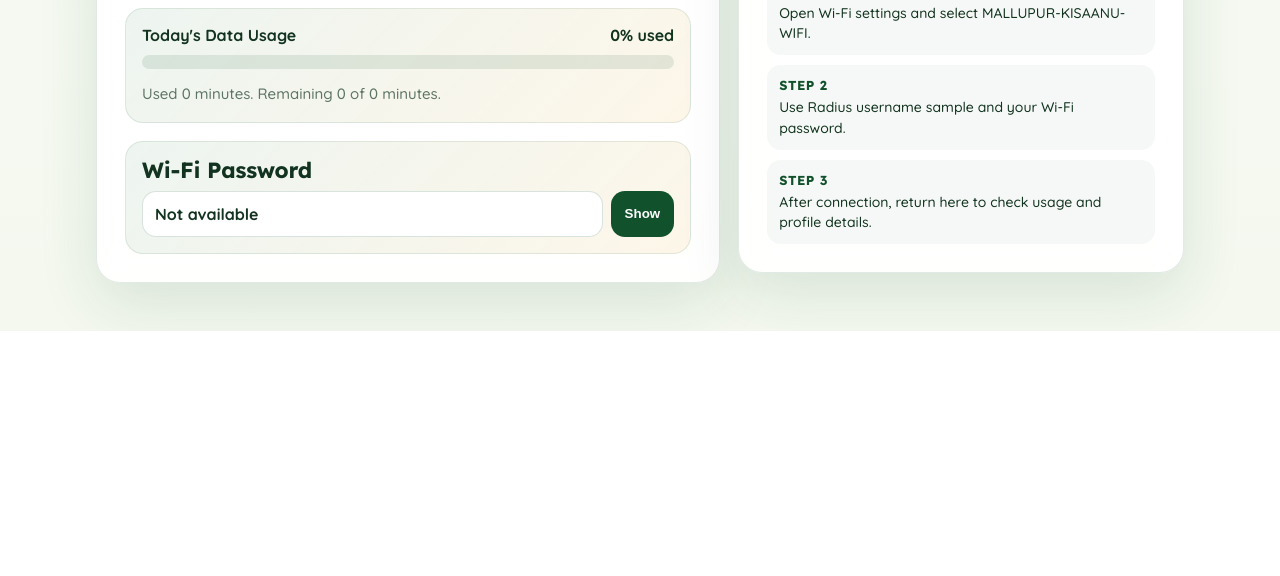
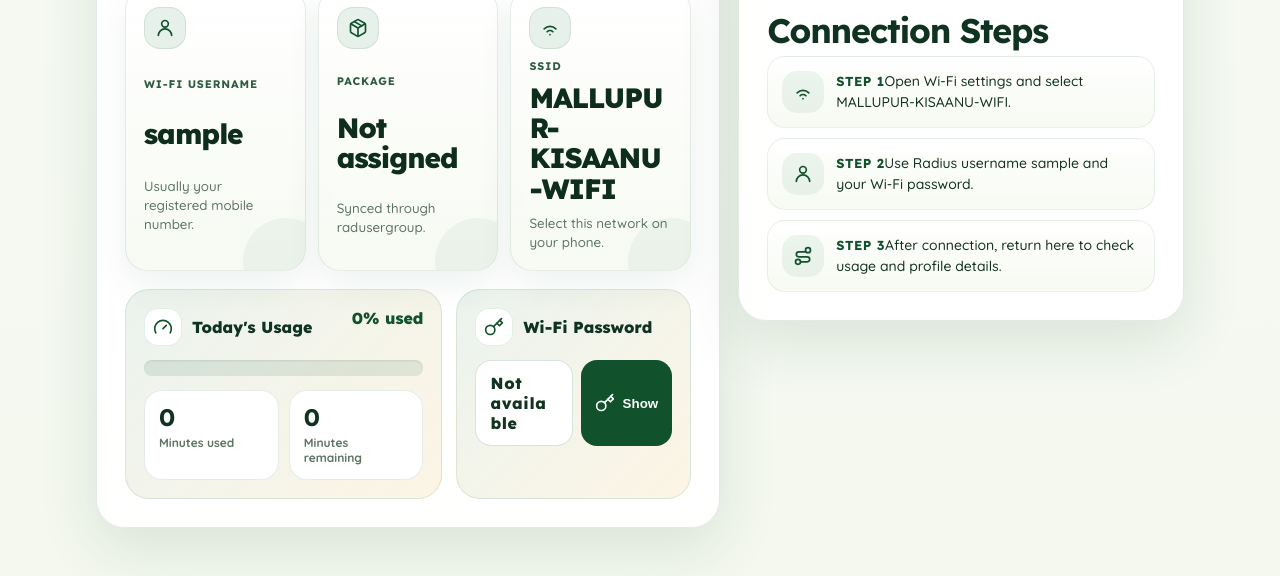
Before and after one commit to techieshukla/radius-kisaanu, a PHP site: page /dashboard.php in a window 1280 px wide. Shown: the part 722-1298 px from the top of the page. Before the commit the page ends 1053 px from the top, so only its background shows below. Run offline with PHP 8.4, Linux system fonts and the light colour scheme; the visitor is signed in with stand-in values (Sample User, id 1); data comes from the database, SQL or seed files in the repository; data that the repository does not hold is empty.

Commit message:
Polish portal dashboard UI

```diff
--- a/portal/public/dashboard.php
+++ b/portal/public/dashboard.php
@@ -16,6 +16,23 @@ if ($radiusSsid === '') {
 }
 $planCode = (string)($dashboard['plan_code'] ?? ($profile['plan_code'] ?? ''));
 $usagePercent = $minutesTotal > 0 ? min(100, (int)round(($minutesUsed / $minutesTotal) * 100)) : 0;
+
+function lucide_icon(string $name): string
+{
+    $icons = [
+        'wifi' => '<path d="M5 13a10 10 0 0 1 14 0"/><path d="M8.5 16.5a5 5 0 0 1 7 0"/><path d="M12 20h.01"/>',
+        'user' => '<path d="M20 21a8 8 0 0 0-16 0"/><circle cx="12" cy="7" r="4"/>',
+        'package' => '<path d="m7.5 4.27 9 5.15"/><path d="M21 8a2 2 0 0 0-1-1.73l-7-4a2 2 0 0 0-2 0l-7 4A2 2 0 0 0 3 8v8a2 2 0 0 0 1 1.73l7 4a2 2 0 0 0 2 0l7-4A2 2 0 0 0 21 16Z"/><path d="m3.3 7 8.7 5 8.7-5"/><path d="M12 22V12"/>',
+        'clock' => '<circle cx="12" cy="12" r="10"/><path d="M12 6v6l4 2"/>',
+        'key' => '<circle cx="7.5" cy="15.5" r="5.5"/><path d="m21 2-9.6 9.6"/><path d="m15.5 7.5 3 3L22 7l-3-3"/>',
+        'shield' => '<path d="M20 13c0 5-3.5 7.5-7.3 8.8a2 2 0 0 1-1.4 0C7.5 20.5 4 18 4 13V6a1 1 0 0 1 1-1c2 0 4.5-1.2 6.2-2.4a1.5 1.5 0 0 1 1.6 0C14.5 3.8 17 5 19 5a1 1 0 0 1 1 1Z"/><path d="m9 12 2 2 4-4"/>',
+        'route' => '<circle cx="6" cy="19" r="3"/><path d="M9 19h8a3 3 0 0 0 0-6H7a3 3 0 0 1 0-6h8"/><circle cx="18" cy="5" r="3"/>',
+        'login' => '<path d="M15 3h4a2 2 0 0 1 2 2v14a2 2 0 0 1-2 2h-4"/><path d="m10 17 5-5-5-5"/><path d="M15 12H3"/>',
+        'gauge' => '<path d="m12 14 4-4"/><path d="M3.34 19a10 10 0 1 1 17.32 0"/>',
+    ];
+    $body = $icons[$name] ?? $icons['wifi'];
+    return '<svg class="lucide" viewBox="0 0 24 24" aria-hidden="true" fill="none" stroke="currentColor" stroke-width="2" stroke-linecap="round" stroke-linejoin="round">' . $body . '</svg>';
+}
 ?>
 <!DOCTYPE html>
 <html lang="en">
@@ -26,7 +43,7 @@ $usagePercent = $minutesTotal > 0 ? min(100, (int)round(($minutesUsed / $minutes
     <title>Mallupur Adhunik Gram Seva Public Wi-Fi | Dashboard</title>
     <style>
       @import url('https://fonts.googleapis.com/css2?family=Lexend:wght@500;600;700;800&family=Quicksand:wght@500;600;700&display=swap');
-      :root { color-scheme: light; --bg:#f4f8ef; --panel:rgba(255, 255, 255, 0.94); --text:#12331f; --muted:#5d7464; --brand:#1f7a43; --brand-deep:#11512b; --accent:#f0b94b; --line:rgba(17,81,43,.12); --danger:#b42318; --success:#0f7a3f; --shadow:0 20px 60px rgba(17,81,43,.12); }
+      :root { color-scheme: light; --bg:#f4f8ef; --panel:rgba(255, 255, 255, 0.94); --text:#12331f; --muted:#5d7464; --brand:#1f7a43; --brand-deep:#11512b; --accent:#f0b94b; --line:rgba(17,81,43,.12); --danger:#b42318; --success:#0f7a3f; --shadow:0 20px 60px rgba(17,81,43,.12); --soft:#edf6e8; --ink-soft:#2d5c3e; }
       * { box-sizing: border-box; }
       body { margin:0; min-height:100vh; font-family:"Quicksand","Noto Sans Devanagari",system-ui,sans-serif; color:var(--text); background:radial-gradient(circle at top left, rgba(240,185,75,.22), transparent 38%), radial-gradient(circle at top right, rgba(31,122,67,.16), transparent 36%), linear-gradient(180deg, #f8fbf5 0%, var(--bg) 100%); }
       h1,h2,h3,.section-title,.btn,.nav-link,.metric strong,.fact strong,label { font-family:"Lexend","Noto Sans Devanagari",system-ui,sans-serif; }
@@ -37,41 +54,55 @@ $usagePercent = $minutesTotal > 0 ? min(100, (int)round(($minutesUsed / $minutes
       .hero::after { content:""; position:absolute; inset:-40% auto auto 54%; width:220px; height:220px; border-radius:999px; background:rgba(240,185,75,.18); filter:blur(4px); }
       .brand { display:inline-flex; align-items:center; gap:10px; padding:8px 12px; border-radius:999px; background:rgba(255,255,255,.12); font-size:12px; letter-spacing:.08em; text-transform:uppercase; }
       .brand-badge { width:28px; height:28px; display:inline-flex; align-items:center; justify-content:center; border-radius:50%; background:var(--accent); color:var(--brand-deep); font-weight:800; }
-      h1 { margin:18px 0 10px; font-size:28px; line-height:1.12; }
+      h1 { margin:18px 0 10px; font-size:clamp(32px, 6vw, 54px); line-height:0.98; letter-spacing:-.045em; max-width:11ch; }
       .hero p { margin:0; max-width:38ch; color:rgba(255,255,255,.82); line-height:1.55; }
       .chips { display:flex; flex-wrap:wrap; gap:10px; margin-top:18px; }
-      .chip { display:inline-flex; align-items:center; gap:8px; padding:10px 12px; border-radius:16px; background:rgba(255,255,255,.1); font-size:13px; }
+      .chip { display:inline-flex; align-items:center; gap:8px; padding:10px 12px; border-radius:16px; background:rgba(255,255,255,.1); font-size:13px; font-weight:700; }
       .hero-media { width:min(100%,240px); justify-self:center; }
       .hero-frame { overflow:hidden; border-radius:24px; padding:8px; background:rgba(255,255,255,.12); border:1px solid rgba(255,255,255,.18); box-shadow:0 22px 44px rgba(9,43,23,.24); }
       .hero-image { display:block; width:100%; aspect-ratio:4/3; object-fit:cover; border-radius:18px; }
+      .lucide { width:20px; height:20px; flex:0 0 auto; }
       .layout { display:grid; gap:18px; }
-      .card { margin-top:18px; border-radius:24px; padding:24px; background:var(--panel); box-shadow:var(--shadow); border:1px solid var(--line); backdrop-filter:blur(12px); }
+      .card { margin-top:18px; border-radius:28px; padding:24px; background:var(--panel); box-shadow:var(--shadow); border:1px solid var(--line); backdrop-filter:blur(12px); }
       .nav { display:flex; flex-wrap:wrap; gap:8px; margin-bottom:16px; }
       .nav-link,.logout-btn { border:1px solid rgba(17,81,43,.16); border-radius:999px; min-height:40px; padding:9px 14px; background:#fff; color:var(--brand-deep); text-decoration:none; font-size:12px; font-weight:800; cursor:pointer; }
       .nav-link.active { background:rgba(31,122,67,.1); border-color:rgba(31,122,67,.28); }
-      .section-title { margin:0 0 8px; font-size:26px; line-height:1.1; letter-spacing:-.01em; }
+      .section-title { margin:0 0 8px; font-size:clamp(24px, 4vw, 34px); line-height:1.05; letter-spacing:-.035em; color:#0f3320; }
       .section-copy { margin:0 0 20px; color:var(--muted); line-height:1.7; font-size:15px; }
-      .banner { margin-bottom:16px; border-radius:18px; padding:14px 16px; font-size:14px; line-height:1.5; background:rgba(31,122,67,.08); color:var(--success); border:1px solid rgba(31,122,67,.18); }
+      .banner { display:flex; align-items:center; gap:10px; margin-bottom:16px; border-radius:18px; padding:14px 16px; font-size:14px; line-height:1.5; background:rgba(31,122,67,.08); color:var(--success); border:1px solid rgba(31,122,67,.18); font-weight:700; }
+      .dashboard-head { display:grid; gap:12px; margin-bottom:18px; }
+      .dashboard-kicker { display:inline-flex; align-items:center; gap:8px; color:var(--brand-deep); font:800 12px/1 "Lexend", system-ui, sans-serif; letter-spacing:.08em; text-transform:uppercase; }
       .metrics { display:grid; gap:12px; grid-template-columns:1fr; }
-      .metric { display:grid; gap:6px; border-radius:18px; padding:16px; background:rgba(17,81,43,.04); border:1px solid rgba(17,81,43,.08); }
-      .metric strong { font-size:12px; color:var(--brand-deep); letter-spacing:.05em; text-transform:uppercase; }
-      .metric span { overflow-wrap:anywhere; font-size:20px; font-weight:800; }
+      .metric { position:relative; overflow:hidden; display:grid; gap:10px; border-radius:22px; padding:18px; background:linear-gradient(180deg, #fff, rgba(246,250,242,.92)); border:1px solid rgba(17,81,43,.1); box-shadow:0 14px 34px rgba(17,81,43,.07); }
+      .metric::after { content:""; position:absolute; inset:auto -24px -34px auto; width:86px; height:86px; border-radius:999px; background:rgba(31,122,67,.06); }
+      .metric-icon { width:42px; height:42px; display:inline-flex; align-items:center; justify-content:center; border-radius:16px; color:var(--brand-deep); background:rgba(31,122,67,.1); border:1px solid rgba(31,122,67,.12); }
+      .metric strong { font-size:11px; color:var(--ink-soft); letter-spacing:.08em; text-transform:uppercase; }
+      .metric span { overflow-wrap:anywhere; font-family:"Lexend", system-ui, sans-serif; font-size:clamp(20px, 4vw, 28px); line-height:1.08; font-weight:800; letter-spacing:-.035em; color:#0e2d1d; }
       .metric small { color:var(--muted); line-height:1.45; }
-      .usage { margin-top:18px; border-radius:18px; padding:16px; background:linear-gradient(135deg, rgba(31,122,67,.08), rgba(240,185,75,.12)); border:1px solid rgba(17,81,43,.1); }
-      .usage-head { display:flex; justify-content:space-between; gap:12px; align-items:center; margin-bottom:10px; font-weight:800; }
-      .bar { overflow:hidden; height:14px; border-radius:999px; background:rgba(17,81,43,.1); }
+      .usage-grid { display:grid; gap:14px; margin-top:18px; }
+      .usage { border-radius:24px; padding:18px; background:linear-gradient(135deg, rgba(31,122,67,.09), rgba(240,185,75,.14)); border:1px solid rgba(17,81,43,.1); }
+      .usage-head { display:flex; justify-content:space-between; gap:12px; align-items:flex-start; margin-bottom:14px; font-weight:800; }
+      .usage-title { display:flex; align-items:center; gap:10px; font-family:"Lexend", system-ui, sans-serif; color:#0f3320; }
+      .usage-title .metric-icon { width:38px; height:38px; border-radius:14px; background:#fff; }
+      .usage-value { font-family:"Lexend", system-ui, sans-serif; color:var(--brand-deep); }
+      .bar { overflow:hidden; height:16px; border-radius:999px; background:rgba(17,81,43,.1); box-shadow:inset 0 1px 2px rgba(17,81,43,.12); }
       .bar span { display:block; height:100%; width:<?php echo e((string)$usagePercent); ?>%; border-radius:999px; background:linear-gradient(135deg, var(--brand), var(--accent)); }
       .password-row { display:flex; gap:8px; align-items:stretch; }
-      .secret { flex:1; display:flex; align-items:center; min-height:46px; border:1px solid rgba(17,81,43,.16); border-radius:14px; padding:10px 12px; background:#fff; overflow-wrap:anywhere; font-weight:800; }
-      .toggle { border:0; border-radius:14px; padding:10px 14px; background:var(--brand-deep); color:#fff; font-weight:800; cursor:pointer; }
+      .secret { flex:1; display:flex; align-items:center; min-height:52px; border:1px solid rgba(17,81,43,.16); border-radius:16px; padding:12px 14px; background:#fff; overflow-wrap:anywhere; font-family:"Lexend", system-ui, sans-serif; font-weight:800; letter-spacing:.04em; }
+      .toggle { display:inline-flex; align-items:center; gap:8px; border:0; border-radius:16px; padding:10px 14px; background:var(--brand-deep); color:#fff; font-weight:800; cursor:pointer; }
       .facts { display:grid; gap:10px; margin-top:18px; }
-      .fact { display:grid; gap:4px; border-radius:14px; padding:12px; background:rgba(17,81,43,.04); }
+      .fact { display:grid; grid-template-columns:42px 1fr; gap:12px; align-items:start; border-radius:18px; padding:14px; background:linear-gradient(180deg, #fff, rgba(246,250,242,.92)); border:1px solid rgba(17,81,43,.08); }
+      .fact-icon { width:42px; height:42px; display:inline-flex; align-items:center; justify-content:center; border-radius:15px; color:var(--brand-deep); background:rgba(31,122,67,.08); }
       .fact strong { font-size:13px; letter-spacing:.04em; text-transform:uppercase; color:var(--brand-deep); }
       .fact span { font-size:14px; line-height:1.45; overflow-wrap:anywhere; }
+      .mini-grid { display:grid; grid-template-columns:1fr 1fr; gap:10px; margin-top:14px; }
+      .mini-stat { border-radius:18px; padding:14px; background:#fff; border:1px solid rgba(17,81,43,.1); }
+      .mini-stat strong { display:block; font-family:"Lexend", system-ui, sans-serif; font-size:24px; line-height:1; letter-spacing:-.04em; color:#0f3320; }
+      .mini-stat span { display:block; margin-top:6px; color:var(--muted); font-size:12px; font-weight:700; }
       .aside-banner { margin:0 0 14px; }
       .aside-banner img { width:100%; display:block; height:auto; object-fit:contain; border-radius:14px; border:1px solid rgba(17,81,43,.14); background:#fff; }
       form { margin:0; }
-      @media (min-width:680px){ .hero-grid{grid-template-columns:minmax(0,1.2fr) minmax(220px,.8fr);} .hero-media{justify-self:end;} .metrics{grid-template-columns:repeat(2, minmax(0,1fr));} }
+      @media (min-width:680px){ .hero-grid{grid-template-columns:minmax(0,1.2fr) minmax(220px,.8fr);} .hero-media{justify-self:end;} .metrics{grid-template-columns:repeat(2, minmax(0,1fr));} .usage-grid{grid-template-columns:1.15fr .85fr;} }
       @media (min-width:980px){ .layout{grid-template-columns:minmax(0,7fr) minmax(300px,5fr); align-items:start;} .card{padding:28px;} .aside{position:sticky; top:14px;} .metrics{grid-template-columns:repeat(3, minmax(0,1fr));} }
     </style>
   </head>
@@ -86,7 +117,11 @@ $usagePercent = $minutesTotal > 0 ? min(100, (int)round(($minutesUsed / $minutes
             </div>
             <h1>Your Wi-Fi dashboard</h1>
             <p>Use these Radius credentials on the enterprise Wi-Fi login screen and track today&apos;s access allowance.</p>
-            <div class="chips"><span class="chip">SSID: <?php echo e($radiusSsid); ?></span><span class="chip"><?php echo e($minutesRemaining . ' min remaining'); ?></span><span class="chip"><?php echo e($planCode !== '' ? $planCode : 'Plan pending'); ?></span></div>
+            <div class="chips">
+              <span class="chip"><?php echo lucide_icon('wifi'); ?> SSID: <?php echo e($radiusSsid); ?></span>
+              <span class="chip"><?php echo lucide_icon('clock'); ?> <?php echo e($minutesRemaining . ' min remaining'); ?></span>
+              <span class="chip"><?php echo lucide_icon('package'); ?> <?php echo e($planCode !== '' ? $planCode : 'Plan pending'); ?></span>
+            </div>
           </div>
           <div class="hero-media" aria-hidden="true"><div class="hero-frame"><img class="hero-image" src="https://kisaanu.com/media/public-wifi-mallupur-hero.gif" alt="Mallupur Wi-Fi illustration" decoding="async" /></div></div>
         </div>
@@ -104,28 +139,41 @@ $usagePercent = $minutesTotal > 0 ? min(100, (int)round(($minutesUsed / $minutes
             <form method="post" action="/login"><input type="hidden" name="formMode" value="logout" /><button class="logout-btn" type="submit">Logout</button></form>
           </nav>
 
-          <?php if ($statusMessage !== ''): ?><div class="banner"><?php echo e($statusMessage); ?></div><?php endif; ?>
+          <?php if ($statusMessage !== ''): ?><div class="banner"><?php echo lucide_icon('shield'); ?> <?php echo e($statusMessage); ?></div><?php endif; ?>
 
-          <h2 class="section-title">Radius Login</h2>
-          <p class="section-copy">After registration, use this username and password for the Kisaanu enterprise Wi-Fi login. Keep the password private.</p>
+          <div class="dashboard-head">
+            <div class="dashboard-kicker"><?php echo lucide_icon('login'); ?> Enterprise Radius Access</div>
+            <h2 class="section-title">Radius Login</h2>
+            <p class="section-copy">After registration, use this username and password for the Kisaanu enterprise Wi-Fi login. Keep the password private.</p>
+          </div>
 
           <div class="metrics">
-            <div class="metric"><strong>Wi-Fi Username</strong><span><?php echo e($radiusUsername); ?></span><small>Usually your registered mobile number.</small></div>
-            <div class="metric"><strong>Package</strong><span><?php echo e($planCode !== '' ? $planCode : 'Not assigned'); ?></span><small>Synced through radusergroup.</small></div>
-            <div class="metric"><strong>SSID</strong><span><?php echo e($radiusSsid); ?></span><small>Select this network on your phone.</small></div>
+            <div class="metric"><div class="metric-icon"><?php echo lucide_icon('user'); ?></div><strong>Wi-Fi Username</strong><span><?php echo e($radiusUsername); ?></span><small>Usually your registered mobile number.</small></div>
+            <div class="metric"><div class="metric-icon"><?php echo lucide_icon('package'); ?></div><strong>Package</strong><span><?php echo e($planCode !== '' ? $planCode : 'Not assigned'); ?></span><small>Synced through radusergroup.</small></div>
+            <div class="metric"><div class="metric-icon"><?php echo lucide_icon('wifi'); ?></div><strong>SSID</strong><span><?php echo e($radiusSsid); ?></span><small>Select this network on your phone.</small></div>
           </div>
 
-          <div class="usage">
-            <div class="usage-head"><span>Today&apos;s Data Usage</span><span><?php echo e($usagePercent . '% used'); ?></span></div>
-            <div class="bar" aria-label="Usage progress"><span></span></div>
-            <p class="section-copy" style="margin:12px 0 0;">Used <?php echo e((string)$minutesUsed); ?> minutes. Remaining <?php echo e((string)$minutesRemaining); ?> of <?php echo e((string)$minutesTotal); ?> minutes.</p>
-          </div>
+          <div class="usage-grid">
+            <div class="usage">
+              <div class="usage-head">
+                <span class="usage-title"><span class="metric-icon"><?php echo lucide_icon('gauge'); ?></span> Today&apos;s Usage</span>
+                <span class="usage-value"><?php echo e($usagePercent . '% used'); ?></span>
+              </div>
+              <div class="bar" aria-label="Usage progress"><span></span></div>
+              <div class="mini-grid">
+                <div class="mini-stat"><strong><?php echo e((string)$minutesUsed); ?></strong><span>Minutes used</span></div>
+                <div class="mini-stat"><strong><?php echo e((string)$minutesRemaining); ?></strong><span>Minutes remaining</span></div>
+              </div>
+            </div>
 
-          <div class="usage">
-            <h3 class="section-title" style="font-size:22px;">Wi-Fi Password</h3>
-            <div class="password-row">
-              <div class="secret" id="radiusPassword" data-secret="<?php echo e($radiusPassword); ?>"><?php echo e($radiusPassword !== '' ? str_repeat('*', min(12, max(8, strlen($radiusPassword)))) : 'Not available'); ?></div>
-              <button class="toggle" type="button" data-toggle-secret="radiusPassword">Show</button>
+            <div class="usage">
+              <div class="usage-head">
+                <span class="usage-title"><span class="metric-icon"><?php echo lucide_icon('key'); ?></span> Wi-Fi Password</span>
+              </div>
+              <div class="password-row">
+                <div class="secret" id="radiusPassword" data-secret="<?php echo e($radiusPassword); ?>"><?php echo e($radiusPassword !== '' ? str_repeat('*', min(12, max(8, strlen($radiusPassword)))) : 'Not available'); ?></div>
+                <button class="toggle" type="button" data-toggle-secret="radiusPassword"><?php echo lucide_icon('key'); ?> <span class="toggle-label">Show</span></button>
+              </div>
             </div>
           </div>
         </div>
@@ -134,9 +182,9 @@ $usagePercent = $minutesTotal > 0 ? min(100, (int)round(($minutesUsed / $minutes
           <figure class="aside-banner"><img src="https://kisaanu.com/media/JayKisaanu-Village-Banner-Final.png?v=20260513-2" alt="Mallupur network advisory banner" loading="lazy" /></figure>
           <h3 class="section-title">Connection Steps</h3>
           <div class="facts" style="margin-top:0;">
-            <div class="fact"><strong>Step 1</strong><span>Open Wi-Fi settings and select <?php echo e($radiusSsid); ?>.</span></div>
-            <div class="fact"><strong>Step 2</strong><span>Use Radius username <?php echo e($radiusUsername); ?> and your Wi-Fi password.</span></div>
-            <div class="fact"><strong>Step 3</strong><span>After connection, return here to check usage and profile details.</span></div>
+            <div class="fact"><span class="fact-icon"><?php echo lucide_icon('wifi'); ?></span><span><strong>Step 1</strong><span>Open Wi-Fi settings and select <?php echo e($radiusSsid); ?>.</span></span></div>
+            <div class="fact"><span class="fact-icon"><?php echo lucide_icon('user'); ?></span><span><strong>Step 2</strong><span>Use Radius username <?php echo e($radiusUsername); ?> and your Wi-Fi password.</span></span></div>
+            <div class="fact"><span class="fact-icon"><?php echo lucide_icon('route'); ?></span><span><strong>Step 3</strong><span>After connection, return here to check usage and profile details.</span></span></div>
           </div>
         </aside>
       </section>
@@ -150,7 +198,8 @@ $usagePercent = $minutesTotal > 0 ? min(100, (int)round(($minutesUsed / $minutes
             var secret = target.getAttribute('data-secret') || '';
             var showing = button.getAttribute('data-showing') === '1';
             target.textContent = showing ? (secret ? '************' : 'Not available') : (secret || 'Not available');
-            button.textContent = showing ? 'Show' : 'Hide';
+            var label = button.querySelector('.toggle-label');
+            if (label) label.textContent = showing ? 'Show' : 'Hide';
             button.setAttribute('data-showing', showing ? '0' : '1');
           });
         });
```
